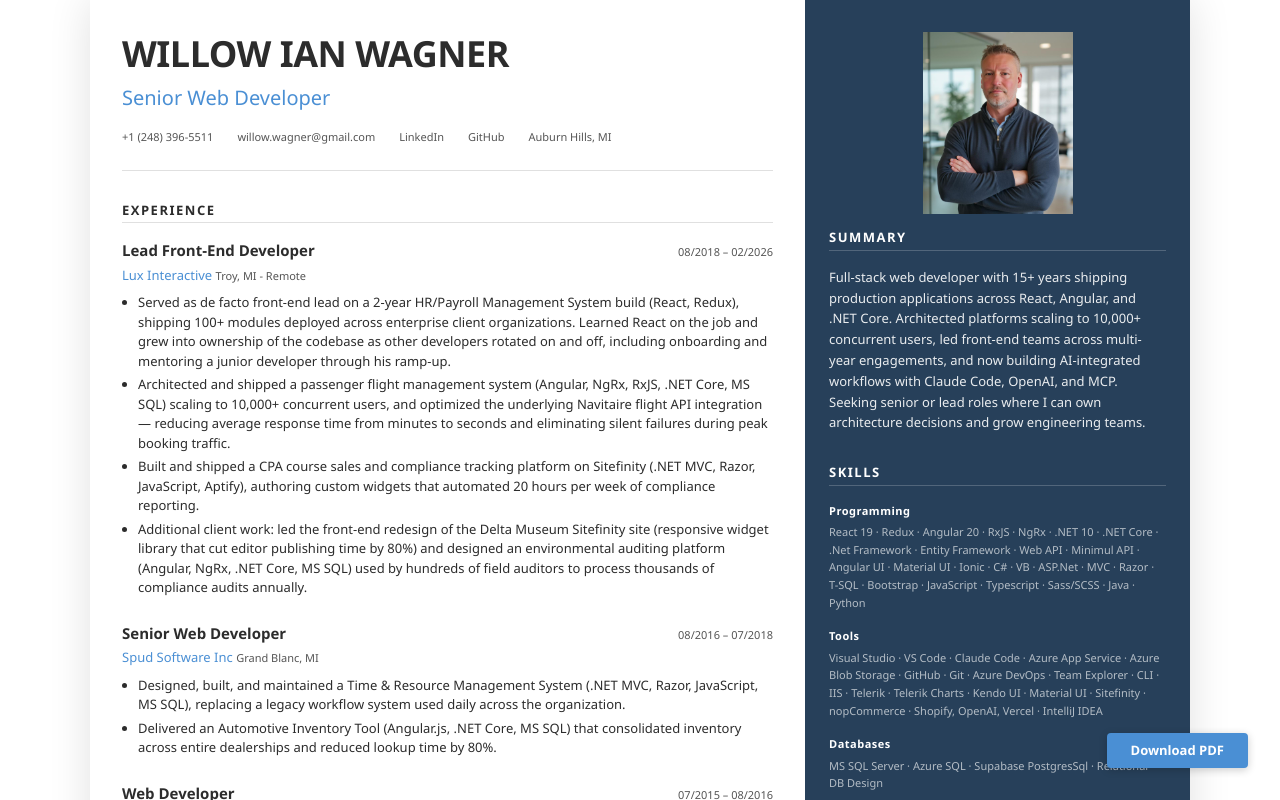
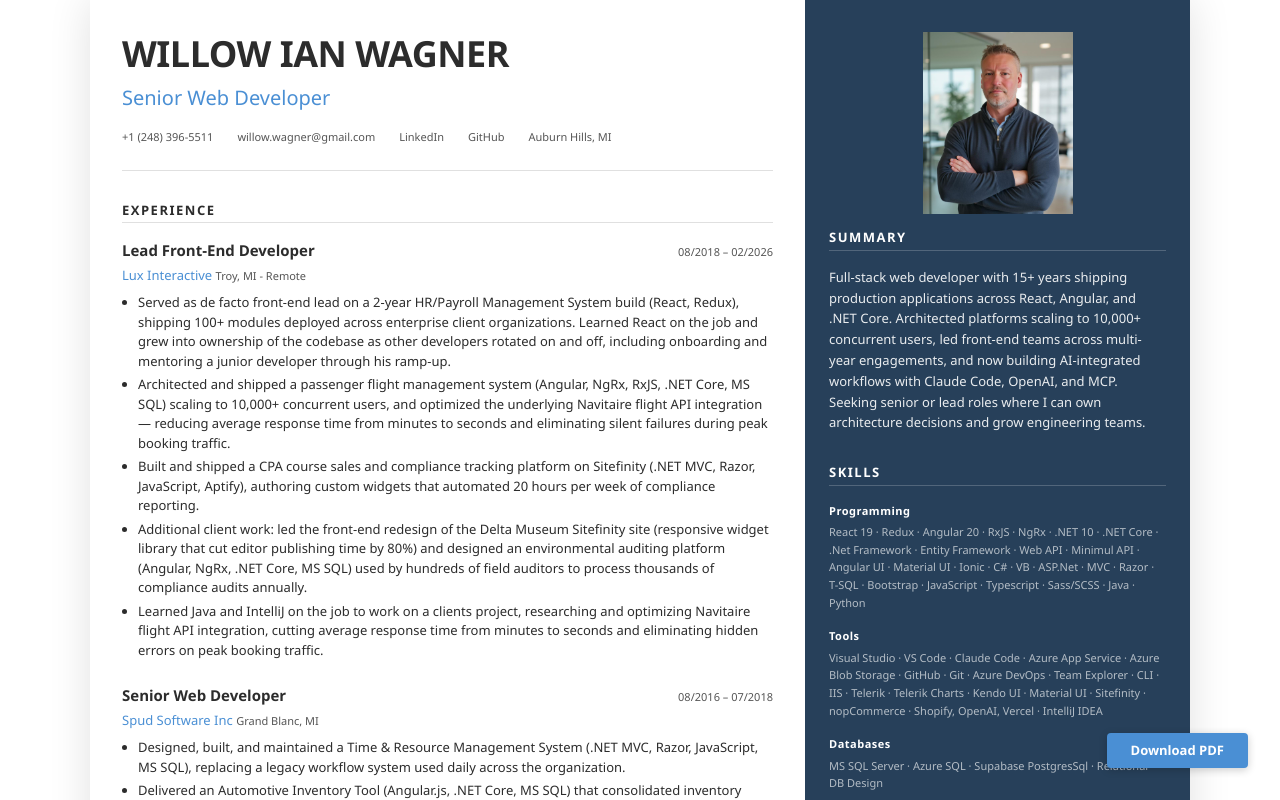
Before and after one commit to wwagner4719/willow-resume-react, a React (Vite) app: page / in a window 1280 px wide. Shown: the top 800 px of the page. Built offline with nearby package versions, Linux system fonts and the light colour scheme; no server answers.

Commit message:
couple updates

```diff
--- a/src/data/resume.ts
+++ b/src/data/resume.ts
@@ -57,6 +57,9 @@ export const experience = [
       (responsive widget library that cut editor publishing time by 80%) and designed an
       environmental auditing platform (Angular, NgRx, .NET Core, MS SQL) used by hundreds of
       field auditors to process thousands of compliance audits annually.`,
+      `Learned Java and IntelliJ on the job to work on a clients project, researching and optimizing Navitaire
+      flight API integration, cutting average response time from minutes to seconds and eliminating
+      hidden errors on peak booking traffic.`,
     ],
   },
   {
@@ -178,7 +181,7 @@ export const skills = {
     "Sitefinity",
     "nopCommerce",
     "Shopify, OpenAI,  Vercel",
-    "IntelliJ IDEA"
+    "IntelliJ IDEA",
   ],
   Databases: [
     "MS SQL Server",
```
Also changed, not shown: 1 other file (tests, documents, lock files or other folders).
